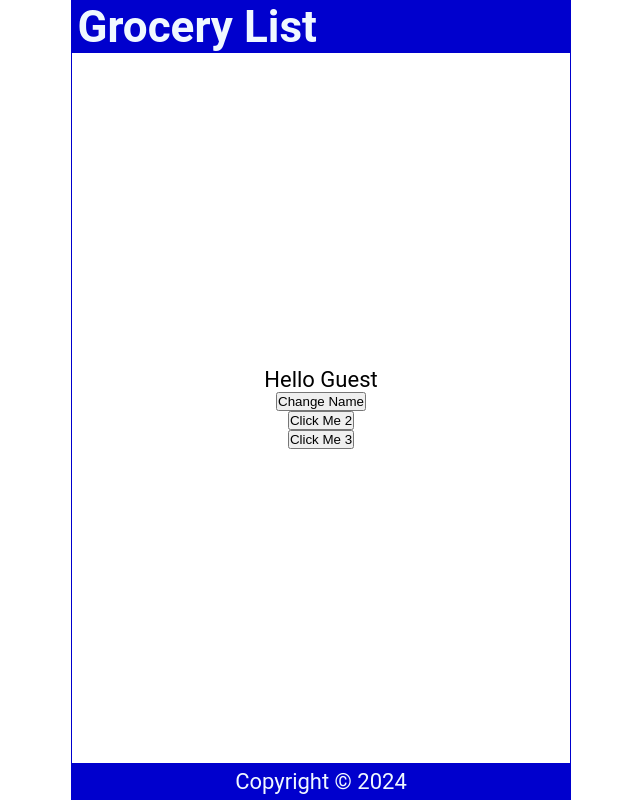
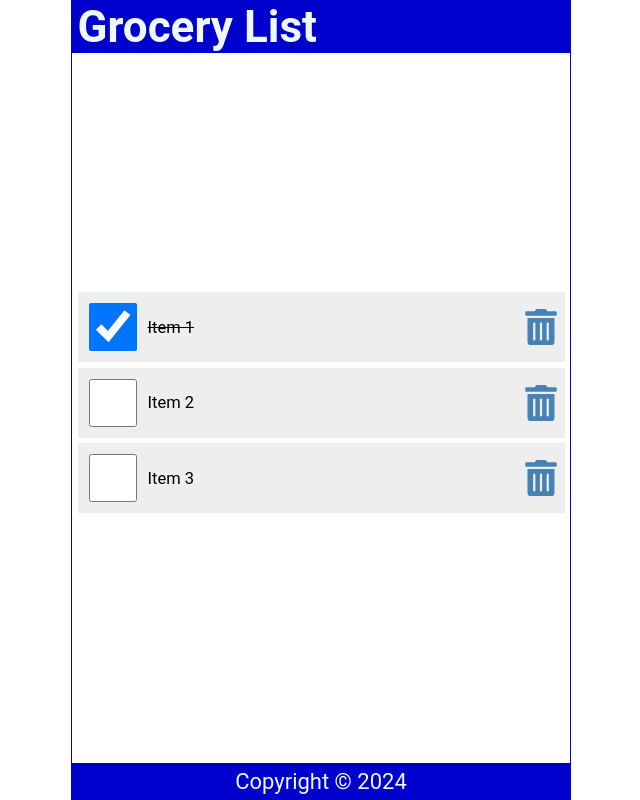
Before and after one commit to nvsmith/grocery-list, a React (Create React App) app: page / in a window 1280 px wide. Shown: the whole page, without its empty margins (319-959 px from the left). Built offline with nearby package versions, Linux system fonts and the light colour scheme.

Commit message:
Add new checklist styles and icon. Add list click and delete functionality. Render a message if list is empty

```diff
--- a/package.json
+++ b/package.json
@@ -34,5 +34,8 @@
       "last 1 firefox version",
       "last 1 safari version"
     ]
+  },
+  "devDependencies": {
+    "react-icons": "^5.0.1"
   }
 }
--- a/src/Content.js
+++ b/src/Content.js
@@ -1,32 +1,70 @@
 import { useState } from "react";
+import { FaTrashAlt } from "react-icons/fa"; // Font Awesome Icons
 
 const Content = () => {
-    const [name, setName] = useState("Guest");
-    const [count, setCount] = useState(0);
+    const [items, setItems] = useState([
+        {
+            id: 1,
+            checked: true,
+            item: "Item 1",
+        },
+        {
+            id: 2,
+            checked: false,
+            item: "Item 2",
+        },
+        {
+            id: 3,
+            checked: false,
+            item: "Item 3",
+        },
+    ]);
 
-    const handleNameChange = () => {
-        const names = ["Clark", "Bruce", "Diana"];
-        const int = Math.floor(Math.random() * 3);
-        setName(names[int]);
+    const handleCheck = (id) => {
+        // console.log(`key: ${id}`);
+        const listItems = items.map((item) => (item.id === id ? { ...item, checked: !item.checked } : item));
+        setItems(listItems);
+        localStorage.setItem("shoppinglist", JSON.stringify(listItems));
     };
 
-    const handleClick = () => {
-        setCount(count + 1);
-        console.log(count);
-    };
-
-    const handleClick2 = (param) => {
-        console.log(count);
+    const handleDelete = (id) => {
+        // console.log(id);
+        const listItems = items.filter((item) => item.id !== id);
+        setItems(listItems);
+        localStorage.setItem("shoppinglist", JSON.stringify(listItems));
     };
 
     return (
         <main>
-            <p on onDoubleClick={handleClick}>
-                Hello {name}
-            </p>
-            <button onClick={handleNameChange}>Change Name</button>
-            <button onClick={handleClick}>Click Me 2</button>
-            <button onClick={handleClick2}>Click Me 3</button>
+            {items.length ? (
+                <ul>
+                    {items.map((item) => (
+                        <li
+                            className="item"
+                            key={item.id}
+                        >
+                            <input
+                                type="checkbox"
+                                onChange={(id) => handleCheck(item.id)}
+                                checked={item.checked}
+                            />
+                            <label
+                                onDoubleClick={(id) => handleCheck(item.id)}
+                                style={item.checked ? { textDecoration: "line-through" } : null}
+                            >
+                                {item.item}
+                            </label>
+                            <FaTrashAlt
+                                onClick={() => handleDelete(item.id)}
+                                role="button"
+                                tabIndex="0"
+                            />
+                        </li>
+                    ))}
+                </ul>
+            ) : (
+                <p style={{ marginTop: "2rem" }}>Your list is empty</p>
+            )}
         </main>
     );
 };
--- a/src/index.css
+++ b/src/index.css
@@ -55,3 +55,62 @@
     display: grid;
     place-content: center;
 }
+
+ul {
+    width: 100%;
+    list-style: none;
+    padding: 0 0.25rem 0.25rem;
+}
+
+ul li::before {
+    content: "\200B";
+}
+
+.item {
+    display: flex;
+    justify-content: flex-start;
+    align-items: center;
+    padding: 0.5rem 0 0.5rem 0.5rem;
+    margin: 0.25rem 0;
+    background-color: #eee;
+}
+
+.item:first-child {
+    margin: 0;
+}
+
+.item input[type="checkbox"] {
+    text-align: center;
+    width: 2.5rem;
+    width: 48px;
+    min-width: 48px;
+    height: 2.5rem;
+    height: 48px;
+    min-height: 48px;
+    cursor: pointer;
+    margin-right: 0.5rem;
+}
+
+.item input[type="checkbox"]:focus + label {
+    text-decoration: underline;
+}
+
+.item > label {
+    font-size: 0.75rem;
+    flex-grow: 1;
+}
+
+.item svg {
+    width: 48px;
+    min-width: 48px;
+    height: 36px;
+    font-size: 1rem;
+    color: steelblue;
+    cursor: pointer;
+}
+
+.item svg:focus,
+.item svg:hover {
+    color: red;
+    outline: none;
+}
```
Also changed, not shown: 1 other file (tests, documents, lock files or other folders).
